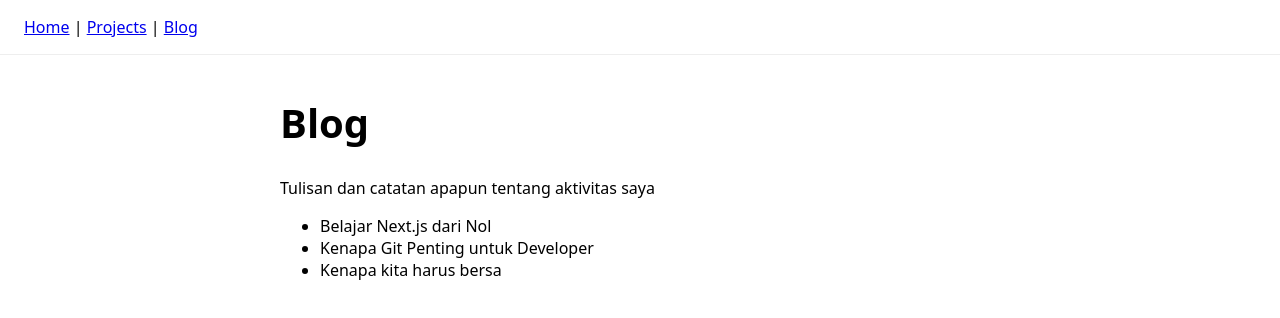
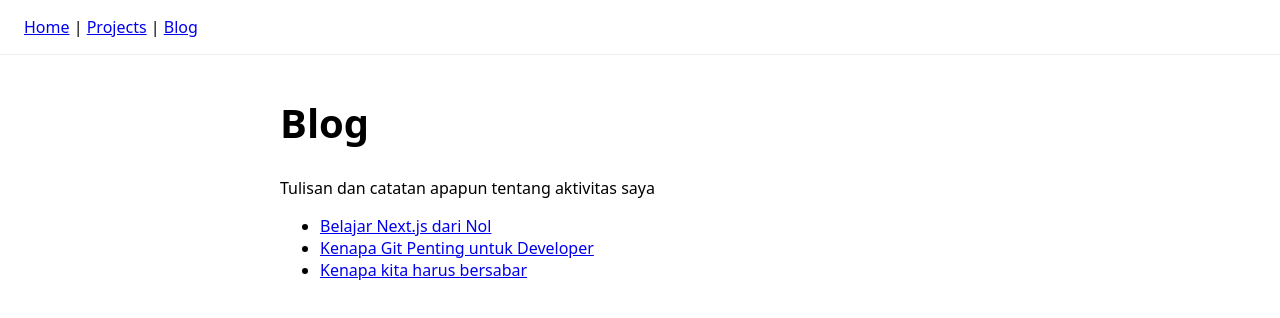
Before and after one commit to rizkibagusss/portfolio, a Next.js app: page /blog in a window 1280 px wide. Shown: the top 318 px of the page. Built offline with nearby package versions, Linux system fonts and the light colour scheme.

Commit message:
feat: add dynamic blog detail page

```diff
--- a/app/blog/page.tsx
+++ b/app/blog/page.tsx
@@ -1,20 +1,26 @@
+import Link from "next/link";
+
 type BlogPost = {
   id: number;
   title: string;
+  slug: string;
 };
 
 const posts: BlogPost[] = [
   {
     id: 1,
     title: "Belajar Next.js dari Nol",
+    slug: "belajar-nextjs",
   },
   {
     id: 2,
     title: "Kenapa Git Penting untuk Developer",
+    slug: "kenapa-git-penting",
   },
   {
     id: 3,
-    title: "Kenapa kita harus bersa",
+    title: "Kenapa kita harus bersabar",
+    slug: "kenapa-harus-bersabar",
   },
 ];
 
@@ -26,7 +32,9 @@ export default function BlogPage() {
 
       <ul>
         {posts.map((post) => (
-          <li key={post.id}>{post.title}</li>
+          <li key={post.id}>
+            <Link href={`/blog/${post.slug}`}>{post.title}</Link>
+          </li>
         ))}
       </ul>
     </main>
```
Also changed, not shown: app/blog/[slug]/page.tsx (added, +16 -0 lines).
